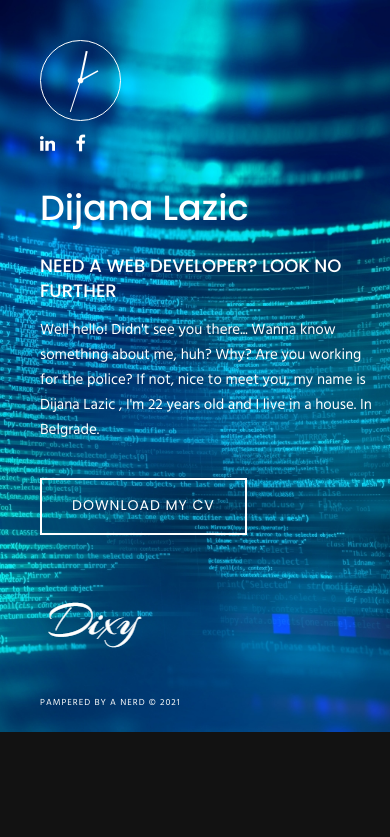
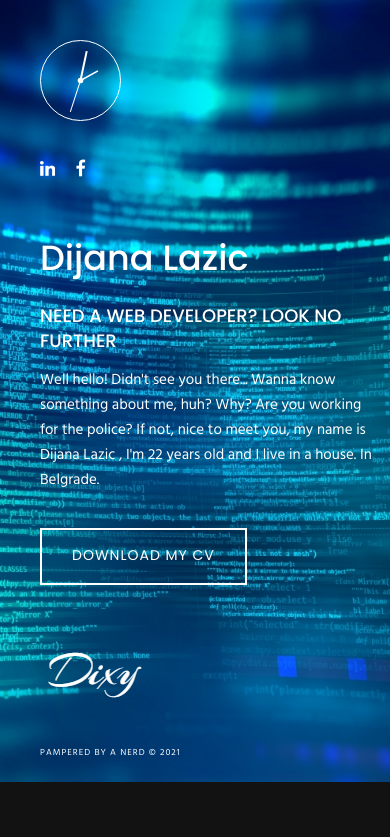
Before and after one commit to dixy991/dijana, an Angular app: page / in a window 390 px wide. Shown: the top 837 px of the page. Built offline with nearby package versions, Linux system fonts and the light colour scheme.

Commit message:
Update app.component.css

```diff
--- a/src/app/app.component.css
+++ b/src/app/app.component.css
@@ -700,7 +700,7 @@ textarea {
     position: static;
   }
   .social-links {
-    margin: 10px 0px 15px;
+    margin: 35px 0 40px;
     padding: 0px;
   }
   .social-links li {
```
